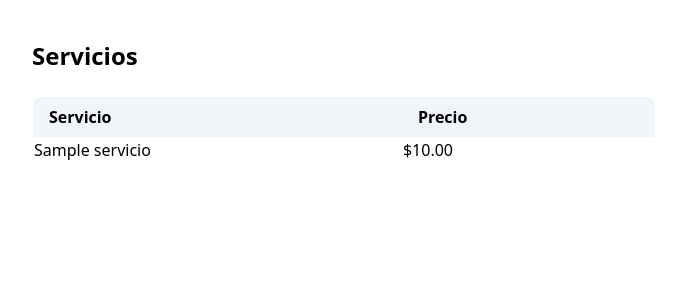
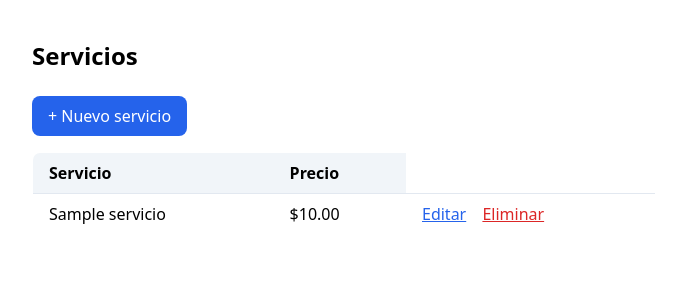
Before and after one commit to pesqueiragamezmanuelangel/u2s4-pesqueira-gamez-manuel-angel, a Django app: page /servicios/ in a window 1280 px wide. Shown: the top 300 px of the page, without its empty margins (296-982 px from the left). Run offline with Django 5.2, Linux system fonts and the light colour scheme; tables that the repository leaves empty hold one stand-in row (values such as "Sample post"); some libraries are stand-ins or nearby versions.

Commit message:
Se arreglo el HTML de servicios para que muestre los enlaces correctos.

```diff
--- a/core/templates/core/servicios.html
+++ b/core/templates/core/servicios.html
@@ -16,14 +16,23 @@
         <th class="text-left px-4 py-2">Precio</th>
       </tr>
     </thead>
-  <tbody>
-    {% for servicio in servicios %}
-      <tr>
-        <td>{{ servicio.titulo }}</td>
-        <td>${{ servicio.precio }}</td>
-      </tr>
-    {% endfor %}
-  </tbody>
+<!-- href a la URL con name="crear_servicio" que vas a registrar en el paso 05 -->
+<a href="{% url 'crear_servicio' %}" class="inline-block mb-4 bg-blue-600 text-white px-4 py-2 rounded-lg">+ Nuevo servicio</a>
+
+<tbody>
+  {% for servicio in servicios %}
+  <tr class="border-t border-slate-200">
+    <td class="px-4 py-2">{{ servicio.titulo }}</td>
+    <td class="px-4 py-2">${{ servicio.precio }}</td>
+    <!-- {% url 'editar_servicio' servicio.pk %}: arma la URL /servicios/<id>/editar/ -->
+    <td class="px-4 py-2">
+      <a href="{% url 'editar_servicio' servicio.pk %}" class="text-blue-600 underline">Editar</a>
+      <!-- {% url 'eliminar_servicio' servicio.pk %}: arma la URL /servicios/<id>/eliminar/ -->
+      <a href="{% url 'eliminar_servicio' servicio.pk %}" class="text-red-600 underline ml-3">Eliminar</a>
+    </td>
+  </tr>
+  {% endfor %}
+</tbody>
   </table>
 </body>
 </html>
```
